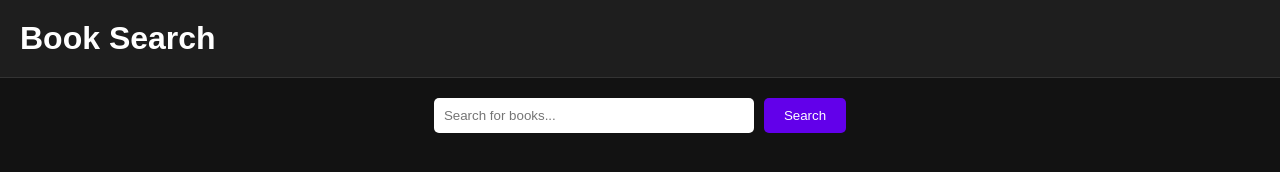
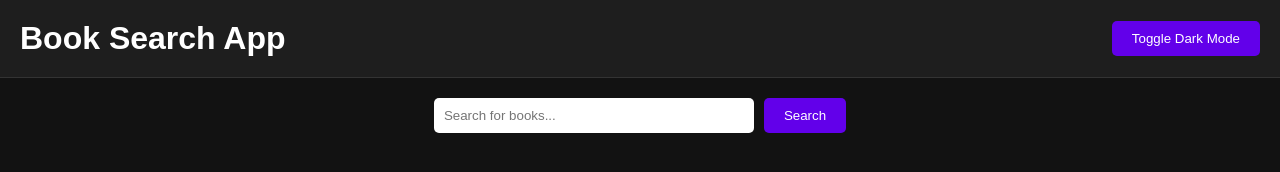
Before and after one commit to Sulagna-pradhan/Books-Info-Scraper, a plain HTML site: page index.html in a window 1280 px wide. Drawn offline with Linux system fonts and the light colour scheme; no server answers.

Commit message:
modified:   index.html

```diff
--- a/index.html
+++ b/index.html
@@ -8,7 +8,8 @@
 </head>
 <body>
     <header>
-        <h1>Book Search</h1>
+        <h1>Book Search App</h1>
+        <button id="toggle-dark-mode">Toggle Dark Mode</button>
     </header>
     <div id="container">
         <div id="search-container">
```
